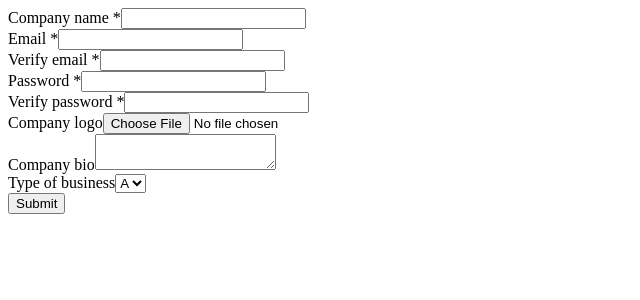
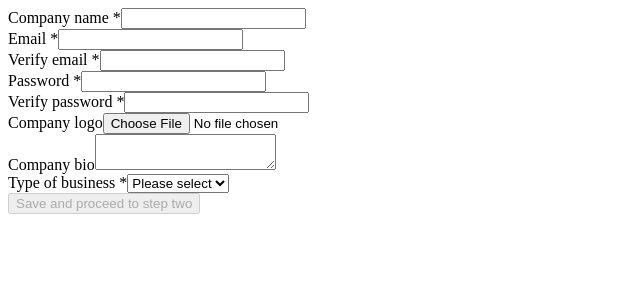
Before and after one commit to netojose/women-boss-society-test-site, a React app: page /register/company in a window 1280 px wide. Shown: the top 300 px of the page, without its empty margins (0-640 px from the left). Built offline with nearby package versions, Linux system fonts and the light colour scheme.

Commit message:
forms improvement

```diff
--- a/src/components/Form/Form.js
+++ b/src/components/Form/Form.js
@@ -3,7 +3,7 @@ import PropTypes from 'prop-types'
 
 import FormContext from './context'
 
-const Form = ({ children, onSubmit }) => {
+const Form = ({ children, onSubmit, onChange }) => {
     const [values, setValues] = useState({})
     const handleSubmit = useCallback(
         e => {
@@ -14,8 +14,11 @@ const Form = ({ children, onSubmit }) => {
     )
     const context = {
         values,
-        handleChange: ({ target }) =>
-            setValues(current => ({ ...current, [target.name]: target.value }))
+        handleChange: ({ target: { name: field, value } }) => {
+            const data = { ...values, [field]: value }
+            onChange({ field, value, data })
+            setValues({ ...data, [field]: value })
+        }
     }
     return (
         <form onSubmit={handleSubmit}>
@@ -27,12 +30,14 @@ const Form = ({ children, onSubmit }) => {
 }
 
 Form.defaultProps = {
-    onSubmit: () => undefined
+    onSubmit: () => undefined,
+    onChange: () => undefined
 }
 
 Form.propTypes = {
     children: PropTypes.node.isRequired,
-    onSubmit: PropTypes.func
+    onSubmit: PropTypes.func,
+    onChange: PropTypes.func
 }
 
 export default Form
--- a/src/components/Form/Submit.js
+++ b/src/components/Form/Submit.js
@@ -1,5 +1,18 @@
 import React from 'react'
+import PropTypes from 'prop-types'
 
-const Submit = () => <input type="submit" />
+const Submit = ({ label, disabled }) => (
+    <input type="submit" value={label} disabled={disabled} />
+)
+
+Submit.defaultProps = {
+    label: 'Save',
+    disabled: false
+}
+
+Submit.propTypes = {
+    label: PropTypes.string,
+    disabled: PropTypes.bool
+}
 
 export default Submit
--- a/src/screens/RegisterCompany/RegisterCompany.js
+++ b/src/screens/RegisterCompany/RegisterCompany.js
@@ -1,10 +1,19 @@
-import React from 'react'
+import React, { useCallback } from 'react'
 
 import Form from '../../components/Form'
 
-export default () => (
+export default () => {
+    const handleSubmit = useCallback(values => {
+        console.log(values)
+    }, [])
+
+    const handleChange = useCallback(values => {
+        console.log(values)
+    }, [])
+
+    return (
         <div>
-        <Form onSubmit={v => console.log(v)}>
+            <Form onSubmit={handleSubmit} onChange={handleChange}>
                 <Form.Input name="name" label="Company name *" />
                 <Form.Input name="email" label="Email *" type="email" />
                 <Form.Input
@@ -12,7 +21,11 @@ export default () => (
                     label="Verify email *"
                     type="email"
                 />
-            <Form.Input name="password" label="Password *" type="password" />
+                <Form.Input
+                    name="password"
+                    label="Password *"
+                    type="password"
+                />
                 <Form.Input
                     name="verify_password"
                     label="Verify password *"
@@ -22,13 +35,22 @@ export default () => (
                 <Form.Textarea name="bio" label="Company bio" />
                 <Form.Select
                     name="type"
-                label="Type of business"
+                    label="Type of business *"
                     options={[
-                    { label: 'A', value: 'a' },
-                    { label: 'B', value: 'b' }
+                        { label: 'Please select', value: '' },
+                        { label: 'Cinema', value: 1 },
+                        { label: 'Ecommerce', value: 2 },
+                        { label: 'Educational', value: 3 },
+                        { label: 'Fashion', value: 4 },
+                        { label: 'Food', value: 5 },
+                        { label: 'Insurance', value: 6 },
+                        { label: 'Medical', value: 7 },
+                        { label: 'Sports', value: 8 },
+                        { label: 'Travel', value: 9 }
                     ]}
                 />
-            <Form.Submit />
+                <Form.Submit label="Save and proceed to step two" disabled />
             </Form>
         </div>
     )
+}
```
Lines whose indentation alone changed are shown as unchanged.
